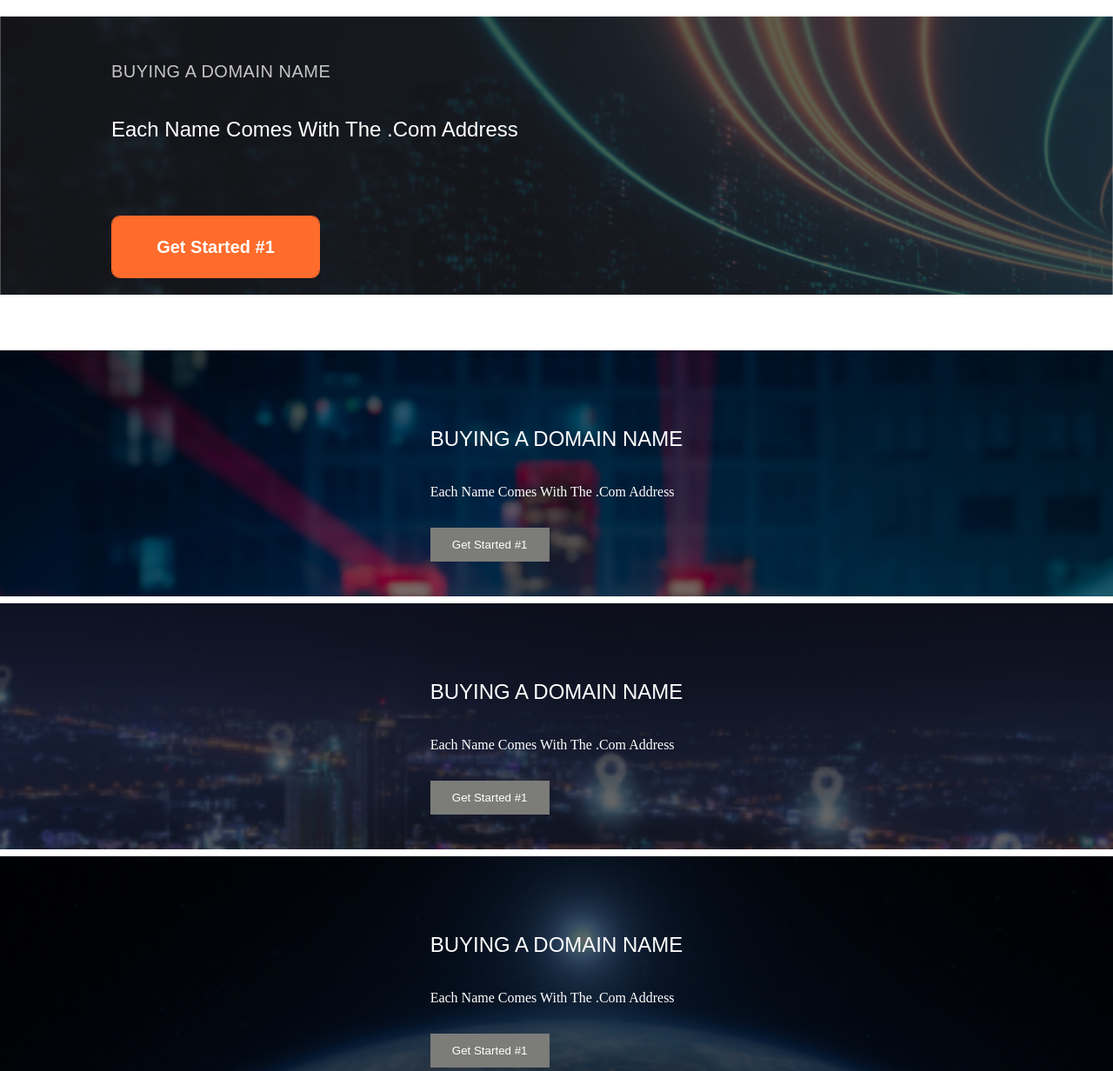
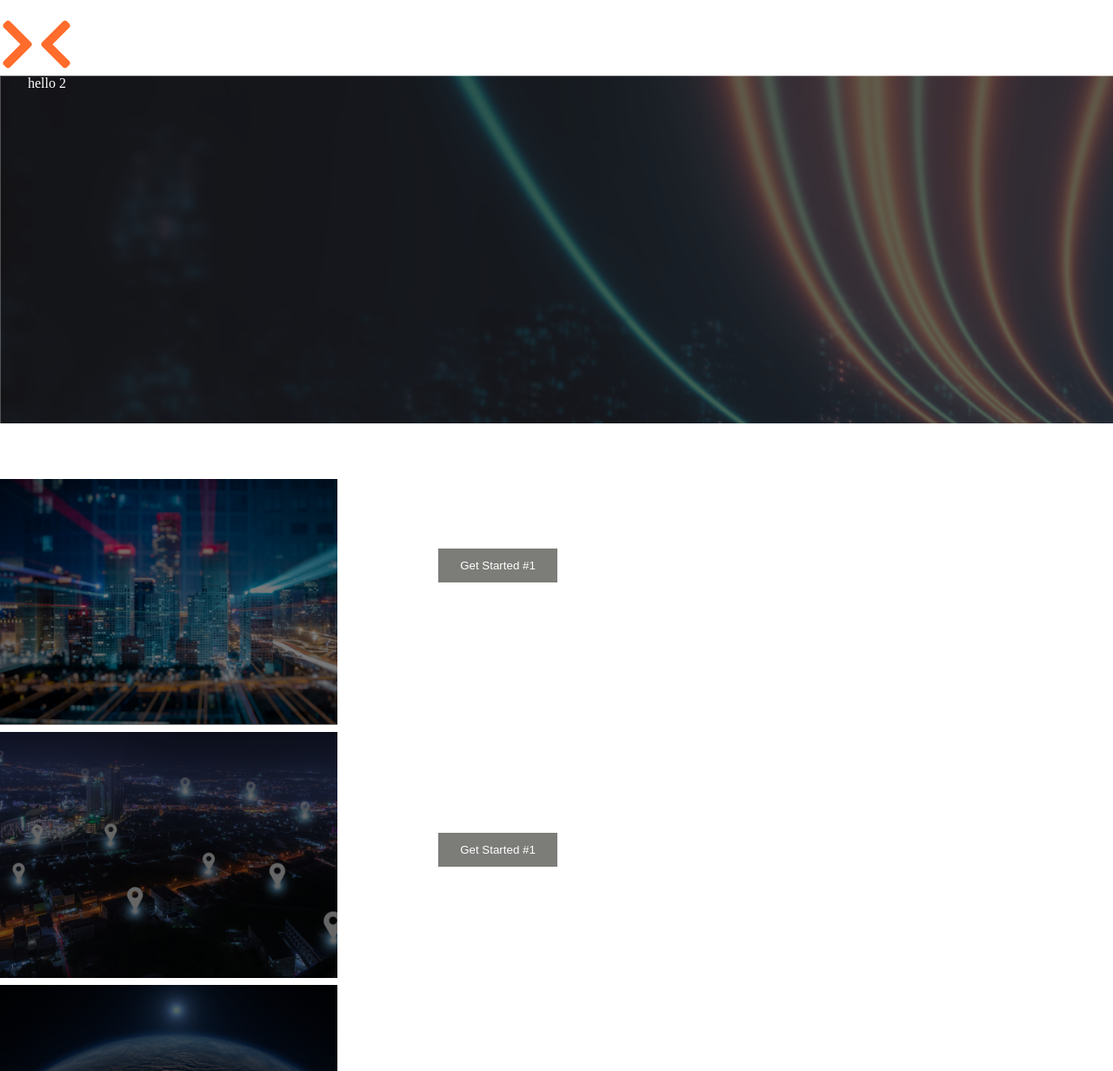
Before and after one commit to Manosdevs/Demokritos-noFW, a plain HTML site: page index.html in a window 1280 px wide. Shown: the part 140-1372 px from the top of the page at 87% size. Drawn offline with Linux system fonts and the light colour scheme; a script that the page names is missing; a web font is replaced by a local one.

Commit message:
staging progress

```diff
--- a/index.html
+++ b/index.html
@@ -31,7 +31,7 @@
             </div>
 
         </section>
-        <section id="carousel" class="carousel-1">
+        <section id="carousel" class="carousel-cont">
             <div class="carousel-1">
 
                     <img class="button-img next" src="./assets/desktop/chevron-left-1.png" />
@@ -39,75 +39,82 @@
 
                     <img  class="prev button-img" src="./assets/desktop/chevron-left.png" />
 
-                <ul class="carousel-list =">
-                    <li class="car-item ">
+                <ul class="carousel-list">
+                    <li class="car-item">
                         <!-- <img src="./assets/desktop/Group 169.png"> -->
-                        <div class="car-captions">
+                       <!--  <div class="car-captions">
                             <h5>
                                 BUYING A DOMAIN NAME
                             </h5>
                             <p>Each Name Comes With The .Com Address</p>
                             <button>Get Started #1</button>
 
-                        </div>
+                        </div> -->
+                        hello 2
                     </li>
                     <li class="car-item">
                        <!--  <img src="./assets/desktop/Group 169.png"> -->
-                       <div class="car-captions">
+                       <!-- <div class="car-captions">
                         <h5>
                             BUYING A DOMAIN NAME
                         </h5>
                         <p>Each Name Comes With The .Com Address</p>
                         <button>Get Started #2</button>
 
-                    </div>
+                    </div> -->
+                    hello
                     </li>
-                    <li class="car-item ">
+                    <li class="car-item">
                        <!--  <img src="./assets/desktop/Group 169.png"> -->
-                       <div class="car-captions">
+                       <!-- <div class="car-captions">
                         <h5>
                             BUYING A DOMAIN NAME
                         </h5>
                         <p>Each Name Comes With The .Com Address</p>
                         <button>Get Started #3</button>
 
-                    </div>
+                    </div> -->
+                    hello 3
                     </li>
                     </ul>
                 </div>
 
             </section>
         <section id="rectangles" class="rectangle-section">
-            <ul class="rectangle-list">
-                <li class="rectangle-1 ">
+            <div class="rectangle-list">
+                <div class="rectangle-1">
+                    <div class="rectangle-cap">
+                        <h6 class="p-1">
+                            BUYING A DOMAIN NAME
+                        </h6>
+                        <p >Each Name Comes With The .Com Address</p>
+                        <button>Get Started #1</button>
+
+                    </div>
+                </div>
+                <div class="rectangle-2">
 
                     <div class="rectangle-cap">
                         <h5>
                             BUYING A DOMAIN NAME
                         </h5>
-                        <p>Each Name Comes With The .Com Address</p>
+                        <h6>Each Name Comes With The .Com Address</h6>
                         <button>Get Started #1</button>
-                <li class="rectangle-2">
+                    </div>
+                    </div>
+                <div class="rectangle-3">
 
                     <div class="rectangle-cap">
                         <h5>
                             BUYING A DOMAIN NAME
                         </h5>
-                        <p>Each Name Comes With The .Com Address</p>
-                        <button>Get Started #1</button>
-                <li class="rectangle-3">
-
-                    <div class="rectangle-cap">
-                        <h5>
-                            BUYING A DOMAIN NAME
-                        </h5>
-                        <p>Each Name Comes With The .Com Address</p>
+                        <h6>Each Name Comes With The .Com Address</h6>
                         <button>Get Started #1</button>
 
 
                     </div>
-                </li>
-                </ul>
+                </div>
+            </div>
 
 
         </section>
--- a/scss/_carous.scss
+++ b/scss/_carous.scss
@@ -1,12 +1,13 @@
+.carousel-cont {
+	width: 100%;
+}
+
 .carousel-1 {
-	display: flex;
-	min-width: 100%;
-	margin: 0 auto;
-	justify-content: center;
 	position: relative;
 	::-webkit-scrollbar {
 		display: none;
 	}
+
 	* {
 		scrollbar-width: none;
 	}
@@ -16,23 +17,14 @@
 		scroll-snap-type: x mandatory;
 	}
 
-	ul {
-		padding-inline-start: 0;
-		list-style: none;
-		img {
-			max-height: 50vh;
-		}
-	}
-
-	.button-img {
-		/* background-color: $clr-orange; */
-		/* border: 1px solid $clr-orange; */
-		/* border-radius: 50%; */
-		display: none;
-		height: 60px;
-		width: 60px;
+	button {
+		background-color: $clr-orange;
+		border: 1px solid $clr-orange;
+		border-radius: 50%;
+		height: 40px;
+		width: 40px;
 		position: absolute;
-
+		display: flex;
 		align-items: center;
 		justify-content: center;
 
@@ -59,62 +51,16 @@
 			margin-left: 0.2rem;
 		} */
 	}
+}
 
-	.car-item {
-		background-image: url('../assets/desktop/Group\ 169.png');
-		background-size: cover;
-		height: 40vh;
-		width: 100vw;
-		flex-shrink: 0;
-		scroll-snap-align: start;
-		background-repeat: no-repeat;
-		background-position: center;
-		object-fit: contain;
-		object-position: center;
-		display: flex;
-		align-items: center;
-
-		.car-captions {
-			color: $clr-light;
-			display: flex;
-
-			flex-direction: column;
-			width: 60%;
-			margin-left: 10%;
-
-			h5 {
-				font: normal normal normal 1.25rem/1.25rem $font-stack;
-				letter-spacing: 0.5px;
-				color: $clr-light;
-				opacity: 0.75;
-				padding: 0;
-
-				height: 1.6rem;
-				width: 75%;
-			}
-
-			p {
-				font: normal normal normal 1.5rem/2.25rem $font-stack;
-				text-transform: capitalize;
-				opacity: 1;
-				color: $clr-light;
-				width: 80%;
-
-				height: 3.8rem;
-			}
-			button {
-				background: $clr-orange 0% 0% no-repeat padding-box;
-				border-radius: 0.6rem;
-				color: $clr-light;
-				font: normal normal bold 1.25rem/1.25rem $font-stack;
-				width: 15rem;
-				height: 4.5rem;
-				text-align: center;
-				margin-top: 3.5rem;
-				position: relative;
-
-				border: 1px solid $clr-orange;
-			}
-		}
-	}
+.car-item {
+	background: url('../assets/desktop/Group\ 169.png');
+	min-width: 100vw;
+	min-height: 50vh;
+	flex-shrink: 0;
+	scroll-snap-align: start;
+	gap: 2rem;
+	padding-left: 2rem;
+	padding-right: 2rem;
+	color: $clr-light;
 }
--- a/scss/_rectangles.scss
+++ b/scss/_rectangles.scss
@@ -1,22 +1,26 @@
 .rectangle-section {
 	padding: 4rem 0 0 0;
+	display: flex;
+	overflow-x: hidden;
+}
+
+.rectangle-list {
+	display: flex;
+	flex-direction: column;
+	width: 100%;
 }
 
 .rectangle {
+	color: $clr-light;
 	display: flex;
-	align-items: flex-end;
+
 	justify-content: center;
 	height: 283px;
-	width: 100%;
+	min-width: 100%;
 	margin-bottom: 0.5rem;
 	background-repeat: no-repeat;
-	background-size: cover;
-}
-
-.rectangle-list {
-	padding-inline-start: 0;
-	display: grid;
-	grid-template-columns: 1fr;
+	background-size: auto;
+	flex-wrap: wrap;
 }
 
 .rectangle-1 {
@@ -36,14 +40,14 @@
 }
 
 .rectangle-cap {
-	color: $clr-light;
-	margin-bottom: 2.5rem;
-
-	h5 {
+	width: 75%;
+	h6 {
 		font: normal normal normal 1.5rem/1.5rem $font-stack;
+		margin-block-end: 0;
+		margin-block-start: 0;
 	}
 
-	h6 {
+	p {
 		font: normal normal normal 1.1rem/1.5rem $font-stack;
 	}
 
--- a/scss/_reset.scss
+++ b/scss/_reset.scss
@@ -11,6 +11,7 @@ h1,
 h2,
 h3,
 h4,
+h6,
 p,
 figure,
 blockquote,
@@ -20,3 +21,12 @@ ul,
 li {
 	margin: 0;
 }
+
+ul {
+	list-style-type: none;
+	margin-block-start: 0;
+	margin-block-end: 0;
+	margin-inline-start: 0px;
+	margin-inline-end: 0px;
+	padding-inline-start: 0;
+}
--- a/scss/style.scss
+++ b/scss/style.scss
@@ -12,7 +12,6 @@ main {
 	scroll-behavior: smooth;
 	display: grid;
 	grid-template-columns: 1fr;
-	margin: 0 auto;
 
 	max-width: 1478px;
 }
```
Also changed, not shown: css/style.css, 1 other file.
